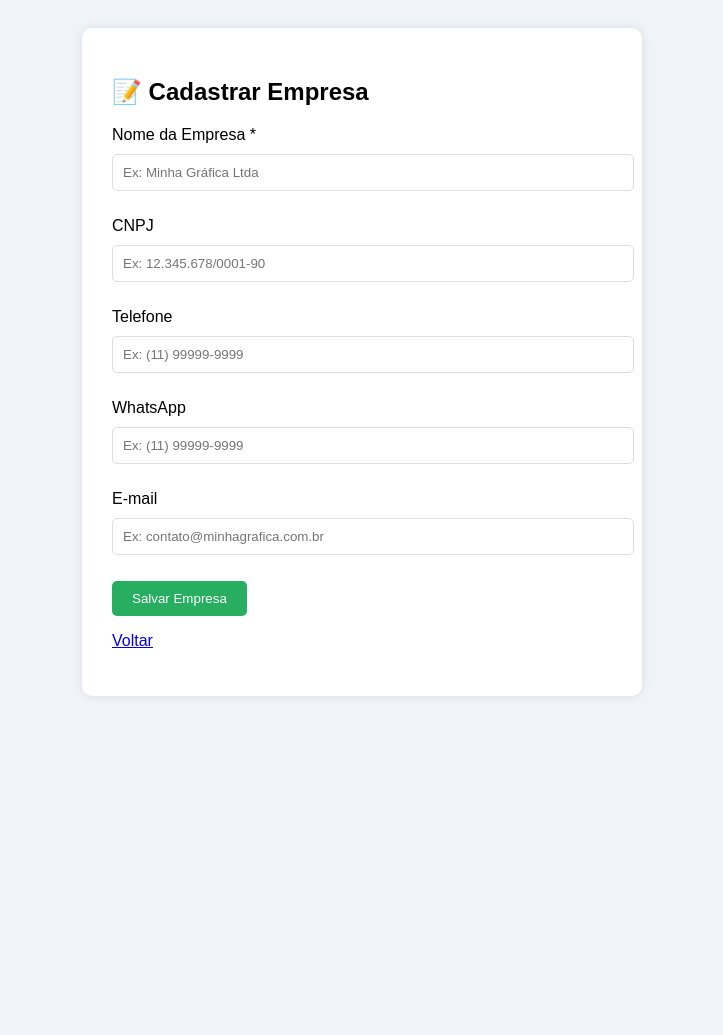
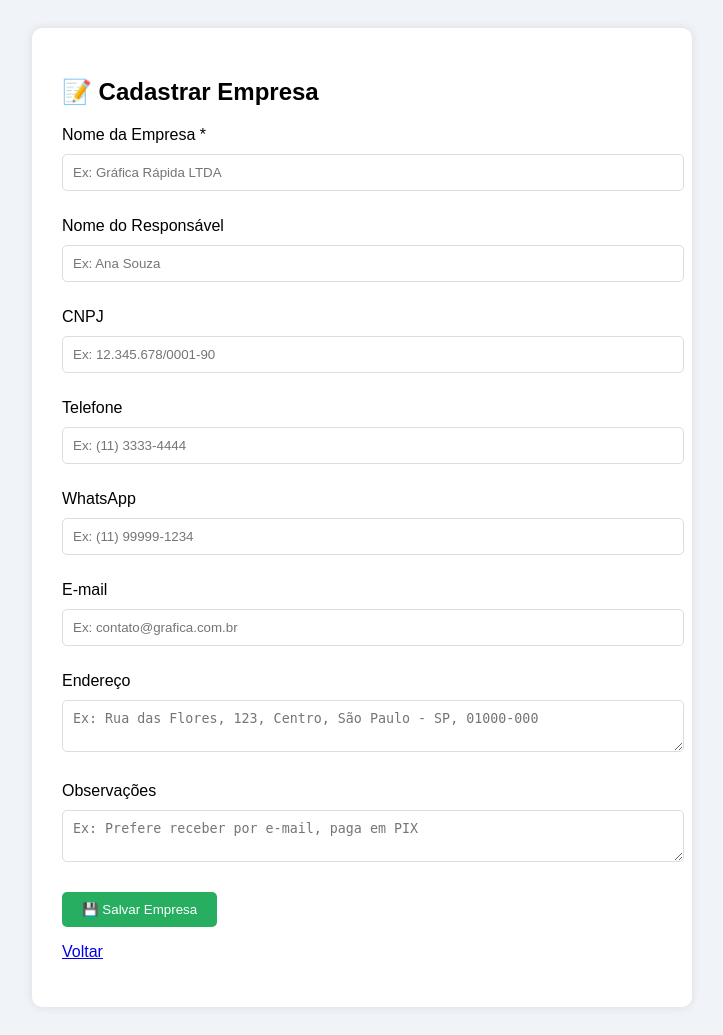
Before and after one commit to Liraprint/sistema-grafica, a Python web app: template templates/cadastrar_cliente.html in a window 1280 px wide. Shown: the whole page, without its empty margins (278-1001 px from the left). Before the commit the page ends 696 px from the top, so only its background shows below. Run offline with Jinja, Linux system fonts and the light colour scheme; the template is opened without the code that fills it, so the values that code supplies are empty.

```diff
--- a/templates/cadastrar_cliente.html
+++ b/templates/cadastrar_cliente.html
@@ -4,8 +4,8 @@
     <title>Cadastrar Cliente - Gráfica</title>
     <style>
         body { font-family: Arial, sans-serif; background: #f0f4f8; padding: 20px; }
-        .box { background: white; width: 500px; margin: 0 auto; padding: 30px; border-radius: 10px; box-shadow: 0 0 10px rgba(0,0,0,0.1); }
-        input { width: 100%; padding: 10px; margin: 10px 0; border: 1px solid #ddd; border-radius: 5px; }
+        .box { background: white; width: 600px; margin: 0 auto; padding: 30px; border-radius: 10px; box-shadow: 0 0 10px rgba(0,0,0,0.1); }
+        input, textarea { width: 100%; padding: 10px; margin: 10px 0; border: 1px solid #ddd; border-radius: 5px; }
         button { background: #27ae60; color: white; border: none; padding: 10px 20px; border-radius: 5px; cursor: pointer; }
         .flash { color: red; }
     </style>
@@ -22,16 +22,30 @@
         {% endwith %}
         <form method="post">
             <p><label>Nome da Empresa *</label><br>
-               <input type="text" name="nome_empresa" placeholder="Ex: Minha Gráfica Ltda" required></p>
+               <input type="text" name="nome_empresa" placeholder="Ex: Gráfica Rápida LTDA" required></p>
+
+            <p><label>Nome do Responsável</label><br>
+               <input type="text" name="nome_responsavel" placeholder="Ex: Ana Souza"></p>
+
             <p><label>CNPJ</label><br>
                <input type="text" name="cnpj" placeholder="Ex: 12.345.678/0001-90"></p>
+
             <p><label>Telefone</label><br>
-               <input type="text" name="telefone" placeholder="Ex: (11) 99999-9999"></p>
+               <input type="text" name="telefone" placeholder="Ex: (11) 3333-4444"></p>
+
             <p><label>WhatsApp</label><br>
-               <input type="text" name="whatsapp" placeholder="Ex: (11) 99999-9999"></p>
+               <input type="text" name="whatsapp" placeholder="Ex: (11) 99999-1234"></p>
+
             <p><label>E-mail</label><br>
-               <input type="text" name="email" placeholder="Ex: contato@minhagrafica.com.br"></p>
-            <p><button type="submit">Salvar Empresa</button></p>
+               <input type="text" name="email" placeholder="Ex: contato@grafica.com.br"></p>
+
+            <p><label>Endereço</label><br>
+               <textarea name="endereco" placeholder="Ex: Rua das Flores, 123, Centro, São Paulo - SP, 01000-000"></textarea></p>
+
+            <p><label>Observações</label><br>
+               <textarea name="observacoes" placeholder="Ex: Prefere receber por e-mail, paga em PIX"></textarea></p>
+
+            <p><button type="submit">💾 Salvar Empresa</button></p>
         </form>
         <p><a href="/clientes">Voltar</a></p>
     </div>
```
Also changed, not shown: app.py (+16 -6 lines), templates/editar_cliente.html (+16 -3 lines).
